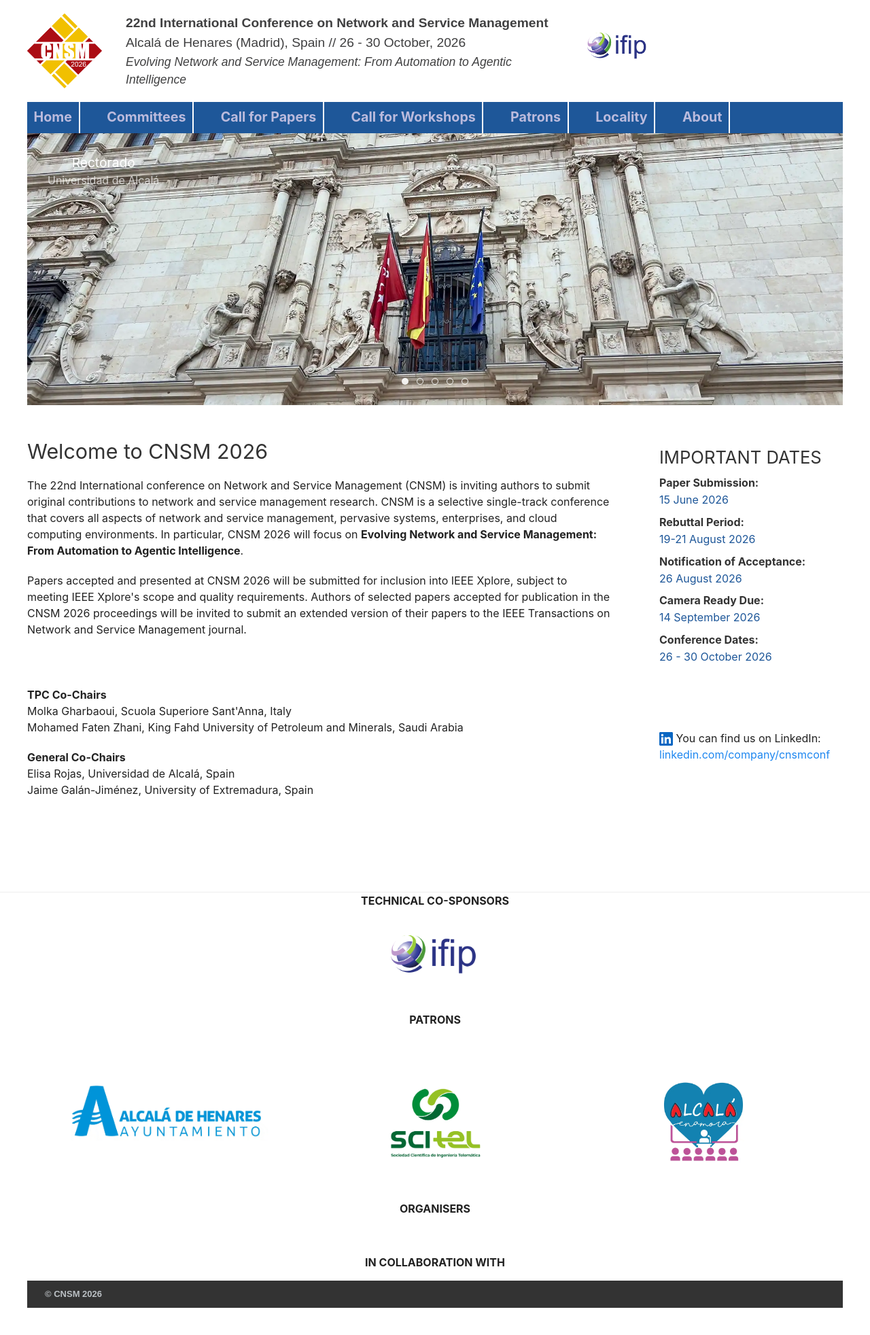
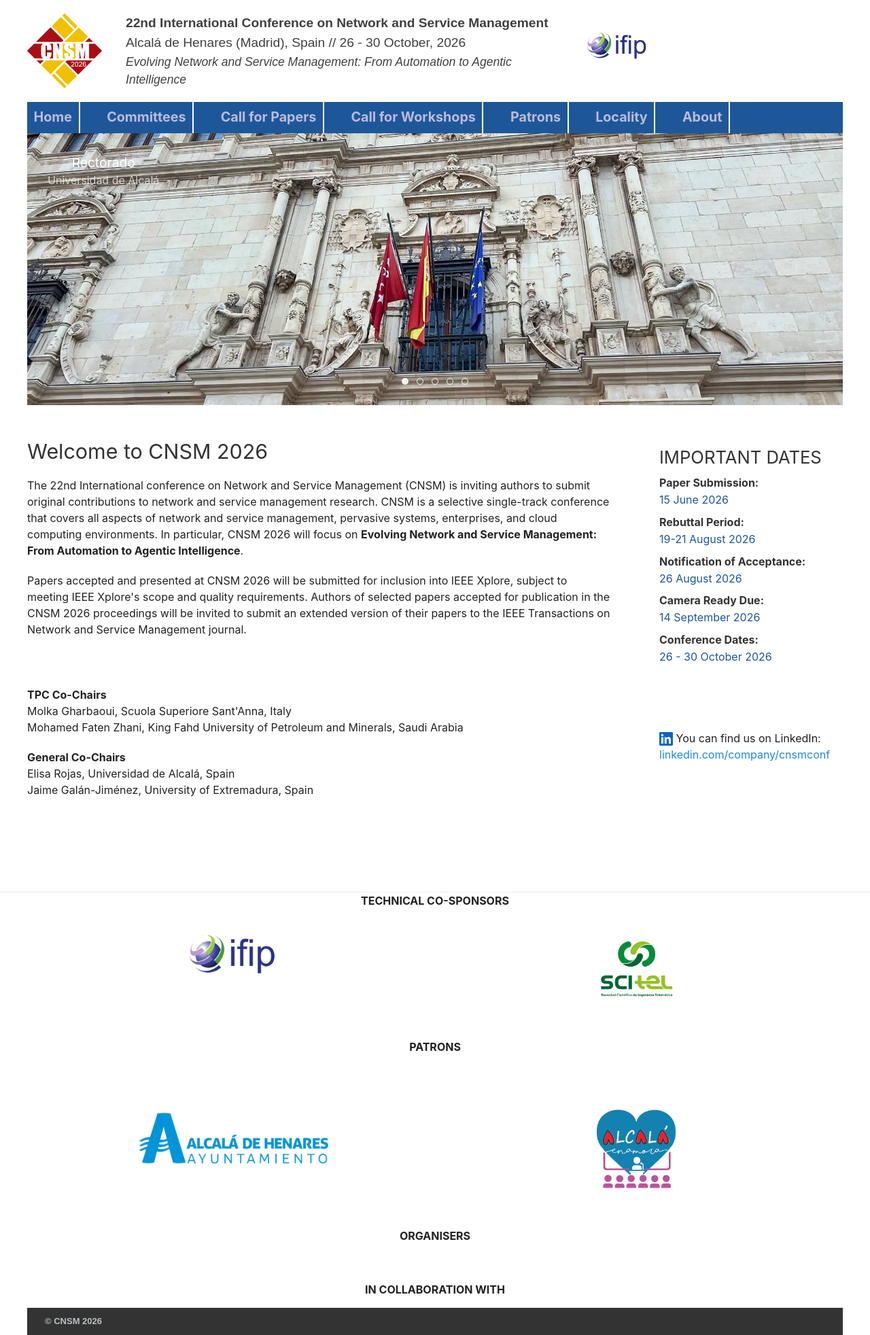
Before and after one commit to stuartclayman/cnsm-2026-website, a Jekyll site: the page built from index.html, in a window 1280 px wide. Shown: the whole page at 68% size. Built offline with Jekyll 4.4.1, drawn with Linux system fonts in a browser that asks for light colours; nearby versions of some CDN libraries; before the commit the page ends 1924 px from its top, so only the background shows below that.

Commit message:
Move scitel to technical co-sponsors

```diff
--- a/_includes/footer.html
+++ b/_includes/footer.html
@@ -7,12 +7,17 @@
       </div>
     </div>
 
-    <div class="uk-child-width-1-1 uk-grid-small uk-padding-small" uk-grid>
+    <div class="uk-child-width-1-2 uk-grid-small uk-padding-small" uk-grid>
 
       <div class="uk-text-center uk-card">
         <a href="http://www.ifip.org/">
           <img src="images/logo_ifip.gif" alt="" width="130" style="padding-top: 9px; " longdesc="https://www.ifip.org">
         </a>
+      </div>
+
+      <div class="uk-text-center uk-card">
+          <a target="_blank" href="https://www.scitel.es/">
+            <img src="images/logo_scitel_footer_color2.webp" alt="" width="120" style="padding-top: 9px; "></a>
       </div>
     <!--
       <div class="uk-text-center uk-card">
@@ -57,7 +62,7 @@
       <div></div>
     </div>
 
-    <div class="uk-child-width-1-3 uk-grid-small uk-padding-small" uk-grid>
+    <div class="uk-child-width-1-2 uk-grid-small uk-padding-small" uk-grid>
 
       <div class="uk-text-center uk-card">
         <span class="cn-patron cn-blue"></span>
@@ -67,13 +72,6 @@
         </div>
       </div>
 
-       <div class="uk-text-center uk-card">
-        <span class="cn-patron cn-blue"></span>
-        <div class="uk-card">
-          <a target="_blank" href="https://www.scitel.es/">
-            <img src="images/logo_scitel_footer_color2.webp" alt="" width="150" style="padding-top: 9px; "></a>
-        </div>
-      </div>
 
       <div class="uk-text-center uk-card">
         <span class="cn-patron cn-blue"></span>
```
